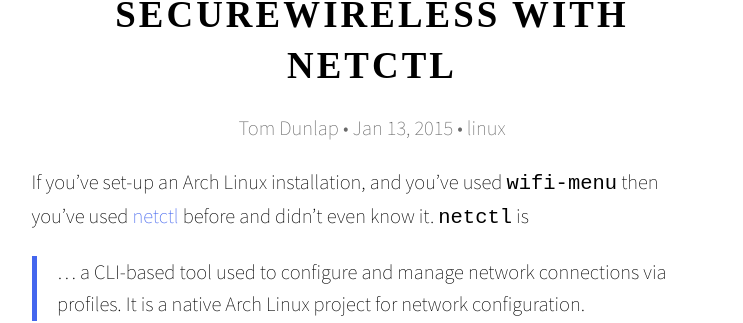
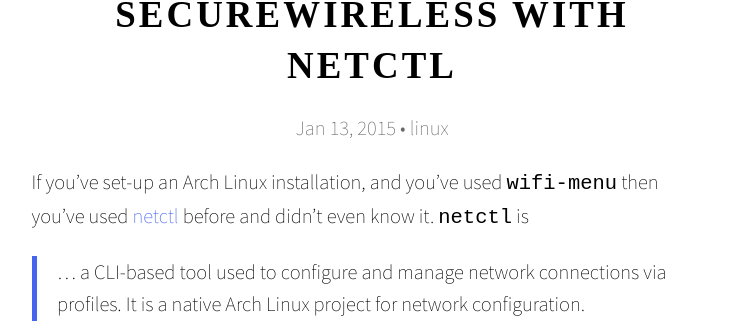
Before and after one commit to kindrowboat/motevets.com, a Jekyll site: the page built from index.html, in a window 1280 px wide and 900 px high, scrolled down 194 px. Shown: the part 145-468 px from the top of the window, without its empty margins (268-1011 px from the left). Built offline with Jekyll 4.4.1, drawn with Linux system fonts in a browser that asks for light colours; some web fonts are replaced; Markdown is read by kramdown in place of the engine named in the settings; some of the changed text lies outside the part shown.

Commit message:
Remove leading author from posts

```diff
--- a/_layouts/default.html
+++ b/_layouts/default.html
@@ -4,7 +4,7 @@
       <article>
         <header>
           <h1><a href="{{ page.url | prepend: site.baseur }}">{{ page.title }}</a></h1>
-          <p>{% if page.author %}{{ page.author }} • {% endif %}{% if page.date %}<time>{{ page.date | date: "%b %-d, %Y" }}</time>{% endif %}{% if page.categories %} • {{ page.categories | join: ', ' }}{% endif %}</p>
+          <p>{% if page.author %}<!--{{ page.author }} • -->{% endif %}{% if page.date %}<time>{{ page.date | date: "%b %-d, %Y" }}</time>{% endif %}{% if page.categories %} • {{ page.categories | join: ', ' }}{% endif %}</p>
         </header>
         <div>
 {{ content }}
--- a/index.html
+++ b/index.html
@@ -5,7 +5,7 @@
       <article>
         <header>
           <h1><a href="{{ page.url | prepend: site.baseurl }}">{{ page.title }}</a></h1>
-          <p>{% if page.author %}{{ page.author }} • {% endif %}{% if page.date %}<time>{{ page.date | date: "%b %-d, %Y" }}</time>{% endif %}{% if page.categories %} • {{ page.categories | join: ','}}{% endif %}</p>
+          <p>{% if page.author %}<!--{{ page.author }} • -->{% endif %}{% if page.date %}<time>{{ page.date | date: "%b %-d, %Y" }}</time>{% endif %}{% if page.categories %} • {{ page.categories | join: ','}}{% endif %}</p>
         </header>
         <div>
           {{ page.excerpt }}
```
